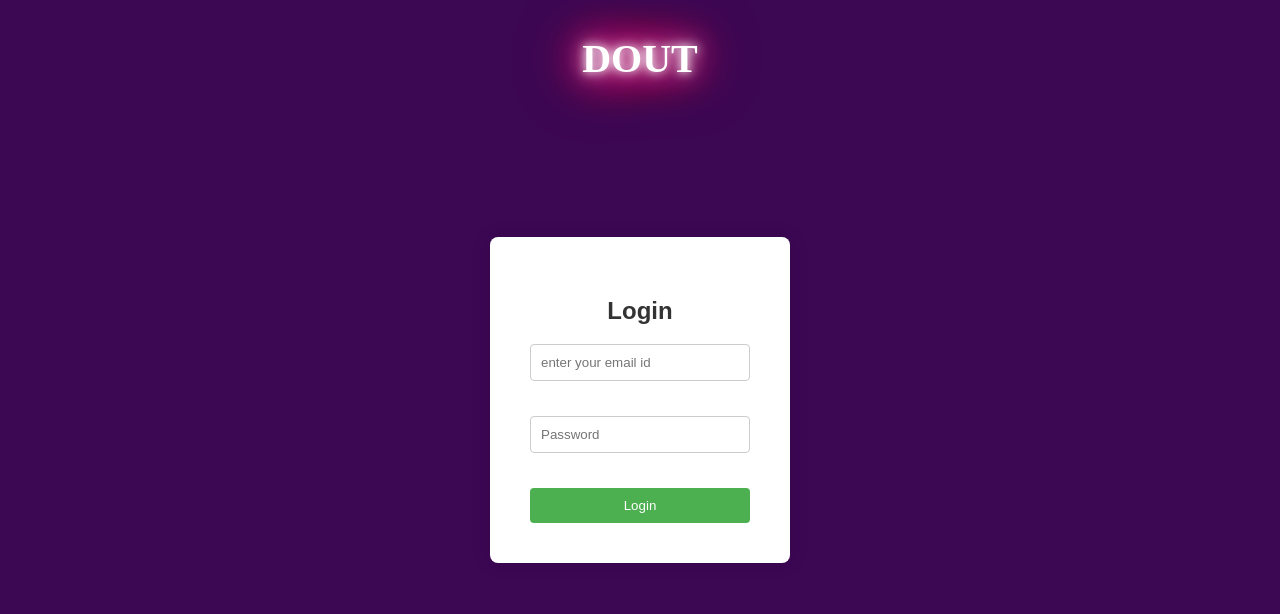
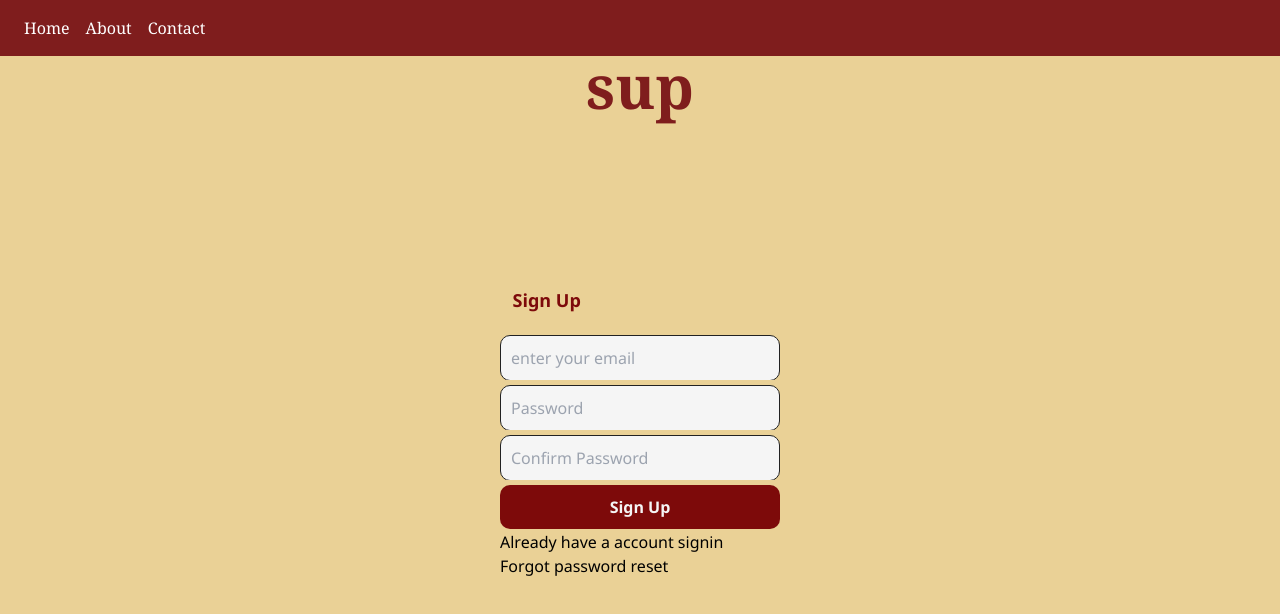
Before and after one commit to ganashree1612/GANASHREE, a plain HTML site: page index.html in a window 1280 px wide. Drawn offline with nearby package versions, Linux system fonts and the light colour scheme.

Commit message:
Update index.html
updated

```diff
--- a/index.html
+++ b/index.html
@@ -4,139 +4,94 @@
 <head>
     <meta charset="UTF-8">
     <meta name="viewport" content="width=device-width, initial-scale=1.0">
-    <link rel="preconnect" href="https://fonts.googleapis.com">
-    <link rel="preconnect" href="https://fonts.gstatic.com">
+    <script src="https://cdn.tailwindcss.com"></script>
     <title>Document</title>
     <style>
-        * {
-            box-sizing: border-box;
+        body {
+            background: #EAD196;
+            font-family: 'Segoe UI', Tahoma, Geneva, Verdana, sans-serif;
         }
 
-        body,
-        html {
-            font-family: 'Arial', sans-serif;
-            background: linear-gradient(45deg, #7700ff, #00ff77);
-            margin: 0;
-            overflow: hidden;
-            padding: 0;
+        .form {
+            position: absolute;
+            top: 50%;
+            left: 50%;
+            transform: translate(-50%, -50%);
+            width: 300px;
+            height: 250px;
+            padding: 10px;
+        }
+
+        .form .form-header {
+            height: 30px;
             display: flex;
             align-items: center;
-            justify-content: center;
-            color: white;
-            background: #1e2021;
-            padding: 0;
-            margin: 0;
-            font-family: "Heebo", sans-serif;
-            height: 100%;
-            width: 100%;
-        }
-
-
-
-        @keyframes changeBackground {
-            0% {
-                background: linear-gradient(45deg, #7700ff, #00ff77);
-            }
-
-            100% {
-                background: linear-gradient(45deg, #00ff77, #7700ff);
-            }
-        }
-
-        .login-container {
-            background-color: #fff;
-            padding: 40px;
-            border-radius: 8px;
-            box-shadow: 0 0 20px rgba(0, 0, 0, 0.1);
-            width: 300px;
             text-align: center;
-        }
-
-        input {
-            width: 100%;
-            padding: 10px;
-            margin-bottom: 15px;
-            box-sizing: border-box;
-            border: 1px solid #ccc;
-            border-radius: 4px;
-        }
-
-        button {
-            width: 100%;
-            padding: 10px;
-            background-color: #4caf50;
-            color: #fff;
-            border: none;
-            border-radius: 4px;
             cursor: pointer;
         }
 
-        button:hover {
-            background-color: #45a049;
+        .form .form-header>div {
+            width: calc(100%/3);
+            color: #F3EDC8;
+            font-size: 18px;
+            font-weight: 600;
         }
 
-        h2 {
-            color: #333;
+        .form.signup .form-header div.show-signup {
+            color: #7D0A0A;
         }
 
-        .form-group {
-            margin-bottom: 20px;
+        /* .form.signin .form-header div.show-signin {
+            color: #7D0A0A;
         }
 
-        .form-group:last-child {
-            margin-bottom: 0;
+        .form.reset .form-header div.show-reset {
+            color: #7D0A0A;
+        } */
+
+        .form .form-elements {
+            margin-top: 15px;
         }
 
-        header {
-            align-items: end;
-            position: absolute;
-            top: 0.5em;
-            left: 0;
-            width: 100%;
-            margin: 0;
-            display: flex;
-            flex-direction: row;
-            justify-content: space-around;
-            align-items: flex-start;
-            flex-wrap: wrap;
-            flex-shrink: 2;
-            flex-grow: 1;
-            /* background-color: #ccc;
-            background-size: 75%; */
+        .form .form-elements .form-element {
+            height: 50px;
+            opacity: 1;
+            overflow: hidden;
         }
 
-        h1 {
-            text-align: center;
-            font-size: 40px;
-            font-family: 'Smooch', Libre Baskerville;
-            transition: all;
-            transition-duration: 1s;
-            text-align: center;
-            color: #fff;
-            text-shadow: 0 0 10px #fff, 0 0 20px #fff, 0 0 30px #e60073, 0 0 40px #e60073, 0 0 50px #e60073, 0 0 60px #e60073, 0 0 70px #e60073
+        .form .form-elements input {
+            width: 100%;
+            padding: 10px;
+            font-size: 16px;
+            margin: 5px 0px;
+            border-radius: 10px;
+            box-sizing: border-box;
+            border: 1px solid #222;
+            background: #f5f5f5;
         }
 
-
-        @keyframes glow {
-            from {
-                text-shadow: 0 0 10px #fff, 0 0 20px #fff, 0 0 30px #e60073, 0 0 40px #e60073, 0 0 50px #e60073, 0 0 60px #e60073, 0 0 70px #e60073;
-            }
-
-            to {
-                text-shadow: 0 0 20px #fff, 0 0 30px #ff4da6, 0 0 40px #ff4da6, 0 0 50px #ff4da6, 0 0 60px #ff4da6, 0 0 70px #ff4da6, 0 0 80px #ff4da6;
-
-            }
+        .form .form-elements button {
+            width: 100%;
+            padding: 10px;
+            font-size: 16px;
+            font-weight: 600;
+            margin-top: 5px;
+            border-radius: 10px;
+            background-color: #7D0A0A;
+            color: #f5f5f5;
+            cursor: pointer;
+            border: none;
+            outline: none;
         }
 
-        h1:hover {
-            color: #c855eb;
-            font-size: 45px;
+        .form .form-elements button:hover {
+            background-color: #BF3131;
         }
 
-        .logo {
+        #logo {
             text-align: center;
             animation: movedown 1s linear 1;
-            animation-delay: 1s;
+            animation-delay: 0.3s;
             visibility: hidden;
             animation-fill-mode: forwards;
         }
@@ -152,48 +107,47 @@
                 visibility: visible;
             }
         }
-
-        #password-message {
-            color: red;
-            font-size: 14px;
-        }
-
-        /* .sticker {
-            position: absolute;
-            width: 50px;
-            height: 50px;
-            background-repeat: no-repeat;
-            background-size: cover;
-            cursor: pointer;
-        } */
     </style>
 </head>
 
-<body id="bodyclr">
-    <header>
-        <h1 class="logo">DOUT</h1>
-        <!-- <button id="sidebar">Home </button>
-        <button id="sidebar">About </button>
-        <button id="sidebar">Contact </button> -->
-    </header>
-    <div class="login-container">
-        <h2>Login</h2>
-        <form action="ssupnext.html" method="post">
-            <div class="form-group">
-                <input type="email" id="email" name="email" placeholder="enter your email id" required>
+<body>
+    <form action="##" method="post" onsubmit="return(validatePassword()&&confirmpass())">
+        <nav class="px-4 py-4 bg-red-900 text-white flex">
+            <ul class="flex">
+                <a href="####" class="mx-2 cursor-pointer font-serif">Home</a>
+                <a href="####" class="mx-2 cursor-pointer font-serif">About</a>
+                <a href="####" class="mx-2 cursor-pointer font-serif">Contact</a>
+            </ul>
+        </nav>
+        <div class="text-center text-red-900 text-6xl font-semibold font-serif " id="logo">sup</div>
+        <div class="form signup">
+            <div class="form-header">
+                <div class="show-signup">Sign Up</div>
             </div>
-
-            <div class="form-group">
-                <input type="password" id="password" name="password" placeholder="Password" minlength="6"
-                    oninvalid="validatePassword()">
-                <div id="password-message"></div>
+            <div class="form-elements">
+                <div class="form-element">
+                    <input type="email" class="text-black" placeholder="enter your email" required>
+                </div>
+                <div class="form-element">
+                    <input type="password" class="text-black" id="password" name="password" placeholder="Password"
+                        minlength="6" onsubmit="validatePassword()">
+                    <div id="password-message"></div>
+                </div>
+                <div class="form-element">
+                    <input type="password" class="text-black" id="confirmpass" onsubmit="confirmpass()"
+                        name="confirmpass" placeholder="Confirm Password" required>
+                    <div id="confirm-password-message"></div>
+                </div>
+                <div class="form-element">
+                    <button type="submit" id="submit-btn" onclick="return(validatePassword()&&confirmPassword())">Sign
+                        Up</button>
+                </div>
+                <div><span class="text-black">Already have a account <a href="##"
+                            class="hover:text-yellow-200">signin</a></span><br><span class="text-black">Forgot password
+                        <a href="##" class="hover:text-yellow-200">reset</a></span></div>
             </div>
-
-            <div class="form-group">
-                <button type="submit" id="login">Login</button>
-            </div>
-        </form>
-    </div>
+        </div>
+    </form>
 </body>
 <script>
     function validatePassword() {
@@ -209,35 +163,27 @@
         var containsSpecialChar = specialCharRegex.test(password);
 
         if (isLengthValid && containsLetter && containsNumber && containsSpecialChar) {
-            passwordMessage.innerHTML = '';
+            passwordMessage.innerText = '';
+            return true;
         } else {
-            alert('Password must be at least 6 characters long and include at least one letter, one number, and one special character.');
-            const stop = document.querySelector('#login');
-            stop.addEventListener("submit", () => {
-                stop.preventDefault();
-            })
+            alert("Password must be at least 6 characters long and include at least one letter, one number, and one special character.");
+            return false;
+        }
+
+    }
+    function confirmPassword() {
+        var confirmpass = document.getElementById("confirmpass");
+        var passwordInput = document.getElementById('password');
+        var passwordMessage = document.getElementById('confirm-password-message');
+
+        if (confirmpass.value === passwordInput.value) {
+            passwordMessage.innerText = '';
+            return true;
+        } else {
+            alert("Password does not match");
+            return false;
         }
     }
-    const colors = ['#030637', '#3C0753', '#720455', '#910A67','#1e2021'];
-
-    function delayedcolorchange(color, donext) {
-        setTimeout(() => {
-            document.body.style.background = color;
-            donext();
-        }, 2000);
-    }
-
-    // Iterate through colors and change background color sequentially
-    function changeColorsSequentially(index) {
-        if (index < colors.length) {
-            delayedcolorchange(colors[index], () => {
-                changeColorsSequentially(index + 1);
-            });
-        }
-    }
-
-    // Start changing colors from the first color
-    changeColorsSequentially(0);
 </script>
 
 </html>
```
